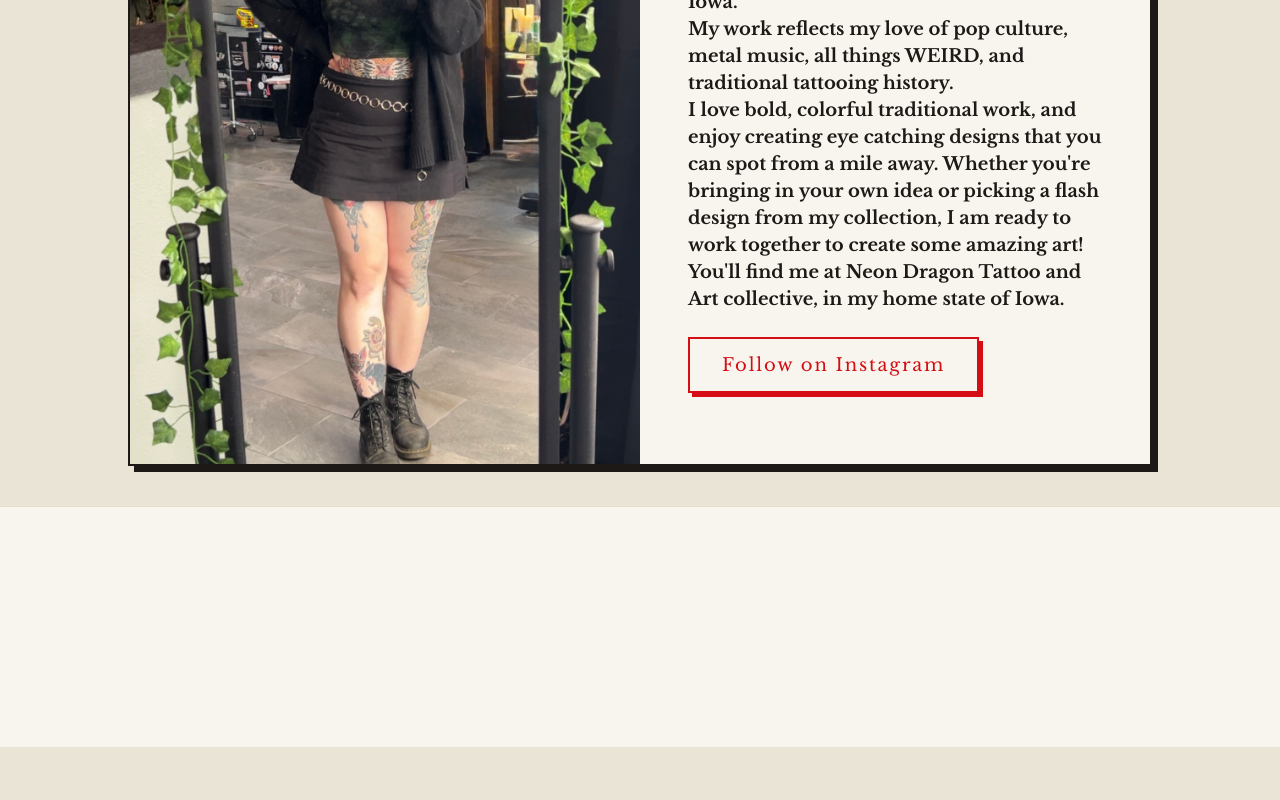
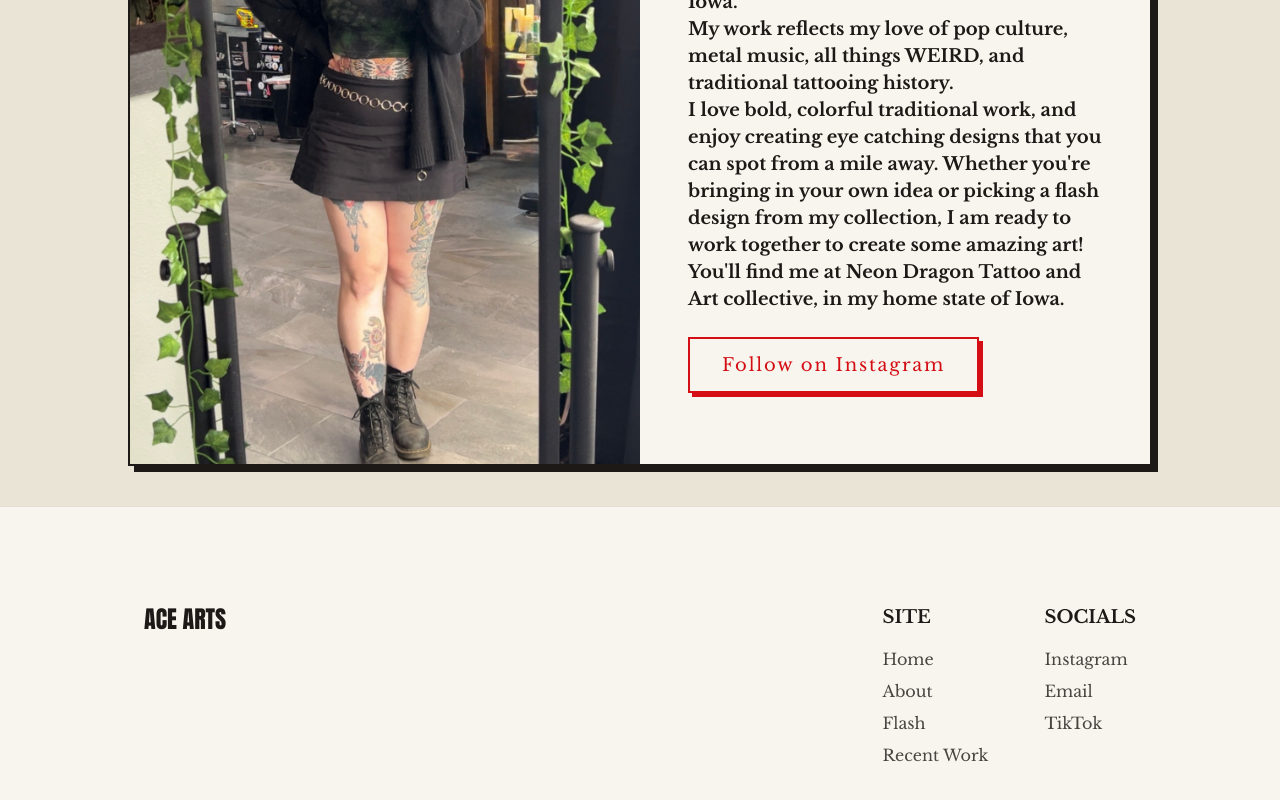
Before and after one commit to Arxci/alexis-app, a Next.js app: page /about in a window 1280 px wide. Shown: the part 330-1130 px from the top of the page. Before the commit the page ends 1077 px from the top, so only its background shows below. Built offline with nearby package versions, Linux system fonts and the light colour scheme; a web font is replaced by a local one.

Commit message:
Added footer content

```diff
--- a/app/_components/layout/site-footer.tsx
+++ b/app/_components/layout/site-footer.tsx
@@ -1,5 +1,79 @@
+import Link from "next/link";
+
+import { siteConfig } from "@/config/site";
+import { ComponentProps } from "react";
+
 export const SiteFooter = () => {
   return (
-    <footer className="border-t border-muted py-30 bg-background-light"></footer>
+    <footer className="border-t border-muted py-24 bg-background-light">
+      <div className="container h-full flex px-4 gap-10 md:gap-16 flex-col lg:flex-row">
+        <Link
+          href="/"
+          className="mr-auto font-medium text-2xl uppercase font-display"
+        >
+          {siteConfig.name}
+        </Link>
+        <div className="flex gap-8 lg:gap-14 flex-col lg:flex-row">
+          <div>
+            <FooterLabel label="Site" />
+            <nav>
+              <ul className="flex flex-col gap-2">
+                {siteConfig.siteMap.map((link, index) => (
+                  <li key={index}>
+                    <FooterLink href={link.href} label={link.name} />
+                  </li>
+                ))}
+              </ul>
+            </nav>
+          </div>
+          <div>
+            <FooterLabel label="Socials" />
+            <nav>
+              <ul className="flex flex-col gap-2">
+                <li>
+                  <FooterLink
+                    target="_blank"
+                    href={siteConfig.links.instagram}
+                    label="Instagram"
+                  />
+                </li>
+                <li>
+                  <FooterLink
+                    target="_blank"
+                    href={siteConfig.links.email}
+                    label="Email"
+                  />
+                </li>
+                <li>
+                  <FooterLink
+                    target="_blank"
+                    href={siteConfig.links.tiktok}
+                    label="TikTok"
+                  />
+                </li>
+              </ul>
+            </nav>
+          </div>
+        </div>
+      </div>
+    </footer>
   );
 };
+
+const FooterLabel = ({ label }: { label: string }) => {
+  return <h2 className="mb-4 text-lg font-semibold uppercase">{label}</h2>;
+};
+
+const FooterLink = ({
+  label,
+  ...props
+}: ComponentProps<typeof Link> & { label: string }) => {
+  return (
+    <Link
+      {...props}
+      className="hover:text-foreground text-foreground/80 transition-colors"
+    >
+      {label}
+    </Link>
+  );
+};
```
